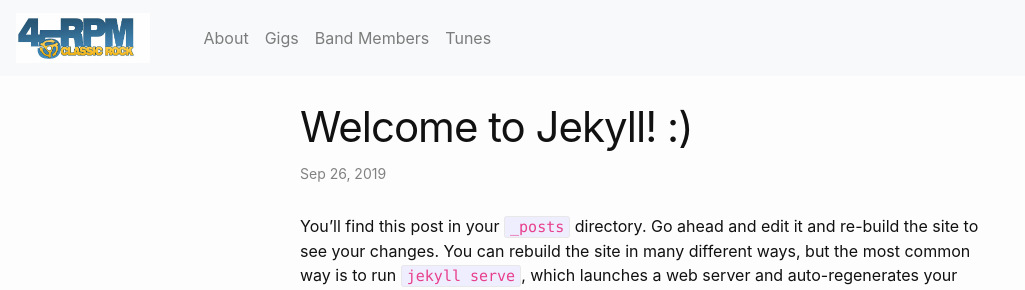
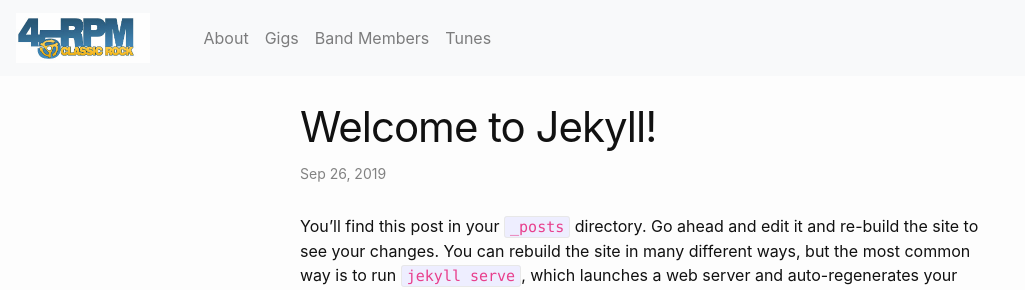
Before and after one commit to 5290charlie/45rpm-site, a Jekyll site: the page built from _posts/2019-09-26-welcome-to-jekyll.markdown, in a window 1280 px wide. Shown: the top 290 px of the page, without its empty margins (0-1025 px from the left). Built offline with Jekyll 4.4.1, drawn with Linux system fonts in a browser that asks for light colours.

```diff
--- a/_posts/2019-09-26-welcome-to-jekyll.markdown
+++ b/_posts/2019-09-26-welcome-to-jekyll.markdown
@@ -1,12 +1,13 @@
 ---
 layout: post
-title: 'Welcome to Jekyll! :)'
+title: 'Welcome to Jekyll! '
 post_date: '2019-09-26'
 post_time: '01:01 PM'
 categories:
   - Shaebeens
 
 ---
+
 
 
 
```
